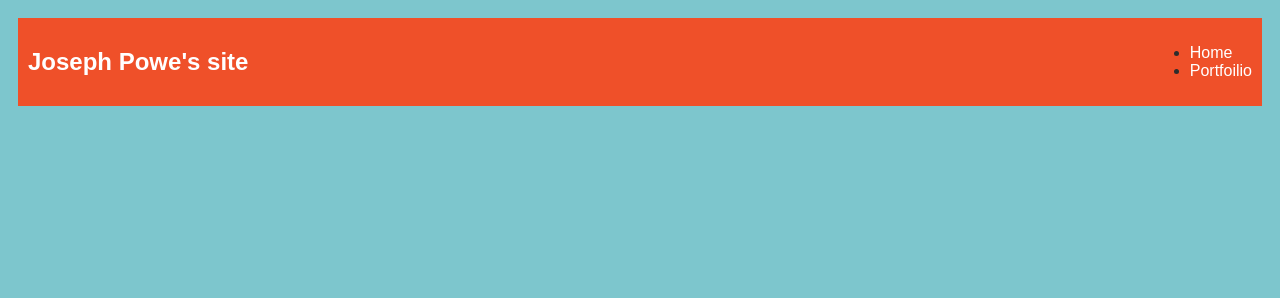
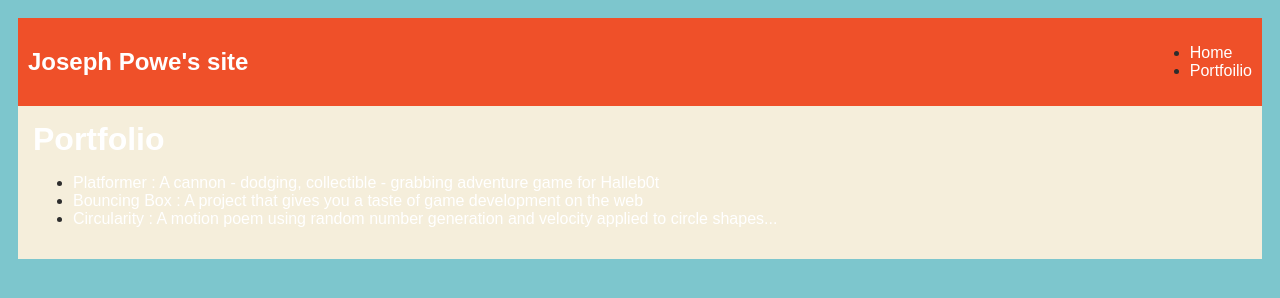
Before and after one commit to josephpowe/josephpowe.github.io, a plain HTML site: page portfolio.html in a window 1280 px wide. Drawn offline with Linux system fonts and the light colour scheme.

Commit message:
describe your changes here

```diff
--- a/portfolio.html
+++ b/portfolio.html
@@ -2,6 +2,7 @@
 <html>
     <head>
         <title>Joseph Powe</title>
+
         <style>
             body {
                 background: rgb(125, 198, 205);
@@ -63,6 +64,9 @@
             h2, h3 {
                 margin: 0px;
             }
+
+
+
         </style>
     </head>
 
@@ -80,9 +84,15 @@
                     </li>
                 </ul>
             </nav>
-
             <main>
-
+               <div class="content">
+                <h1>Portfolio</h1>
+                <ul id="portfolio">
+                    <li><a href="projects/platformer/">Platformer : A cannon - dodging, collectible - grabbing adventure game for Halleb0t</a></li>
+                    <li><a href="projects/bouncing-box/">Bouncing Box : A project that gives you a taste of game development on the web </a></li>
+                    <li><a href="projects/circularity/">Circularity : A motion poem using random number generation and velocity applied to circle shapes...</a></li>
+                </ul>
+            </div>
             </main>
         </div>
     </body>
```
Also changed, not shown: index.html (+2 -2 lines).
